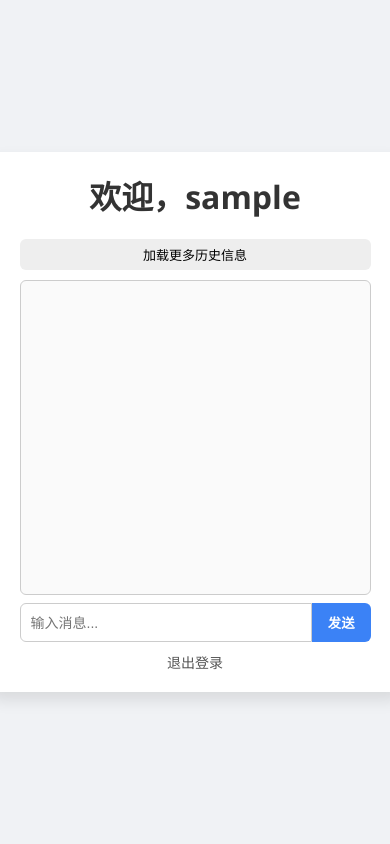
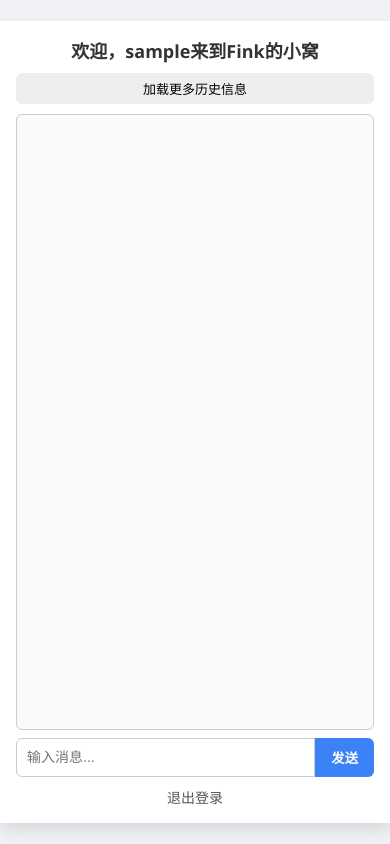
Before and after one commit to finkkk/fink_chat, a Flask app: page /home in a window 390 px wide. Run offline with Flask 3, Linux system fonts and the light colour scheme; the visitor is signed in with stand-in values (Sample User, id 1); some libraries are stand-ins or nearby versions.

Commit message:
美化前端

```diff
--- a/templates/home.html
+++ b/templates/home.html
@@ -1,87 +1,43 @@
 <!DOCTYPE html>
 <html lang="zh-CN">
-
 <head>
   <meta charset="UTF-8" />
-  <title>用户主页 - 简单聊天</title>
+  <meta name="viewport" content="width=device-width, initial-scale=1.0" />
+  <title>Fink的小窝 - 聊天小窗</title>
   <script src="https://cdn.socket.io/4.7.2/socket.io.min.js"></script>
   <style>
+    * {
+      box-sizing: border-box;
+    }
+
     body {
       font-family: "Segoe UI", Tahoma, Geneva, Verdana, sans-serif;
       background: #f0f2f5;
       margin: 0;
       padding: 0;
       display: flex;
-      flex-direction: column;
-      height: 100vh;
       justify-content: center;
       align-items: center;
+      min-height: 100vh;
     }
 
     .container {
       background: white;
-      width: 400px;
-      max-width: 90%;
-      padding: 20px 30px;
-      border-radius: 8px;
+      width: 100%;
+      max-width: 480px;
+      height: 90vh;
+      padding: 20px;
+      border-radius: 10px;
       box-shadow: 0 8px 16px rgba(0, 0, 0, 0.1);
       display: flex;
       flex-direction: column;
-      height: 500px;
     }
 
     h1 {
-      margin-top: 0;
+      text-align: center;
+      margin: 0 0 10px;
       color: #333;
-      text-align: center;
-    }
-
-    #chat-box {
-      flex: 1;
-      border: 1.5px solid #ccc;
-      border-radius: 6px;
-      padding: 10px;
-      overflow-y: auto;
-      margin-bottom: 8px;
-      background: #fafafa;
-      font-size: 14px;
-      line-height: 1.5;
-    }
-
-    #chat-input {
-      display: flex;
-    }
-
-    #chat-input input[type="text"] {
-      flex: 1;
-      padding: 10px;
-      font-size: 14px;
-      border: 1.5px solid #ccc;
-      border-radius: 6px 0 0 6px;
-      outline: none;
-    }
-
-    #chat-input button {
-      padding: 10px 16px;
-      border: none;
-      background: #3b82f6;
-      color: white;
-      font-weight: 600;
-      border-radius: 0 6px 6px 0;
-      cursor: pointer;
-      transition: background-color 0.3s;
-    }
-
-    #chat-input button:hover {
-      background: #2563eb;
-    }
-
-    #logout {
-      margin-top: 10px;
-      color: #555;
-      font-size: 14px;
-      cursor: pointer;
-      text-align: center;
+      font-size: 22px;
     }
 
     #load-more {
@@ -98,12 +54,75 @@
       background-color: #ccc;
       cursor: not-allowed;
     }
+
+    #chat-box {
+      flex: 1;
+      overflow-y: auto;
+      border: 1.5px solid #ccc;
+      padding: 10px;
+      background: #fafafa;
+      border-radius: 6px;
+      font-size: 14px;
+      line-height: 1.5;
+      margin-bottom: 8px;
+    }
+
+    #chat-input {
+      display: flex;
+      margin-bottom: 10px;
+    }
+
+    #chat-input input[type="text"] {
+      flex: 1;
+      padding: 10px;
+      font-size: 14px;
+      border: 1.5px solid #ccc;
+      border-radius: 6px 0 0 6px;
+      outline: none;
+    }
+
+    #chat-input button {
+      padding: 10px 16px;
+      background: #3b82f6;
+      color: white;
+      font-weight: 600;
+      border: none;
+      border-radius: 0 6px 6px 0;
+      cursor: pointer;
+      transition: background-color 0.3s;
+    }
+
+    #chat-input button:hover {
+      background: #2563eb;
+    }
+
+    #logout {
+      color: #555;
+      font-size: 14px;
+      cursor: pointer;
+      text-align: center;
+    }
+
+    @media (max-width: 480px) {
+      .container {
+        height: 95vh;
+        border-radius: 0;
+        padding: 16px;
+      }
+
+      h1 {
+        font-size: 18px;
+      }
+
+      #chat-box {
+        font-size: 13px;
+      }
+    }
   </style>
 </head>
-
 <body>
   <div class="container">
-    <h1>欢迎，<span id="username">{{ username }}</span></h1>
+    <h1>欢迎，<span id="username">{{ username }}来到Fink的小窝</span></h1>
     <button id="load-more" onclick="loadMore()">加载更多历史信息</button>
     <div id="chat-box"></div>
     <div id="chat-input">
@@ -121,8 +140,8 @@
     const messageInput = document.getElementById('message');
     const loadMoreBtn = document.getElementById('load-more');
 
-    let messageOffset = 0; // 初始偏移
-    const limitPerLoad = 10; // 每次加载条数
+    let messageOffset = 0;
+    const limitPerLoad = 10;
 
     function appendMessage(data, prepend = false) {
       const msgDiv = document.createElement('div');
@@ -147,7 +166,6 @@
         return;
       }
 
-      // 显示顺序从旧到新
       messages.reverse().forEach(msg => appendMessage(msg, true));
       messageOffset += messages.length;
     });
@@ -176,5 +194,4 @@
     });
   </script>
 </body>
-
 </html>
```
Also changed, not shown: templates/index.html (+45 -9 lines).
